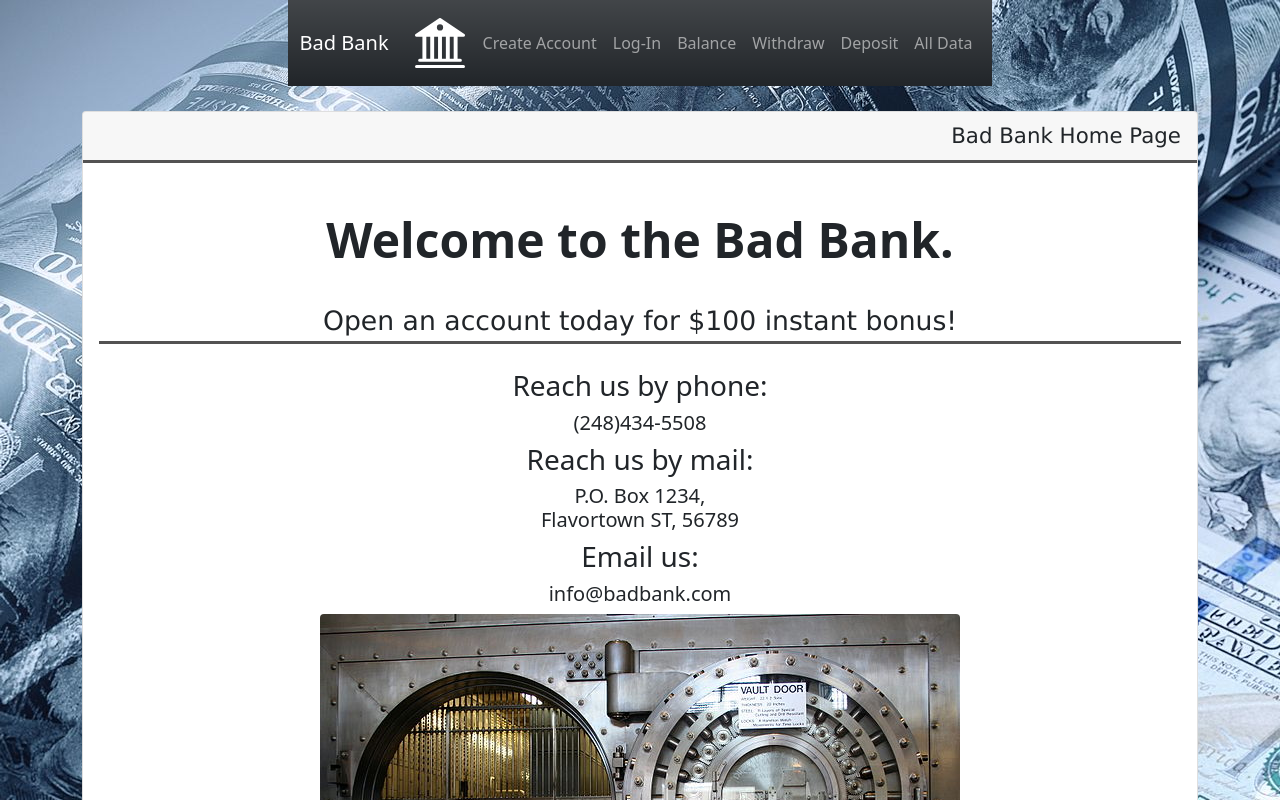
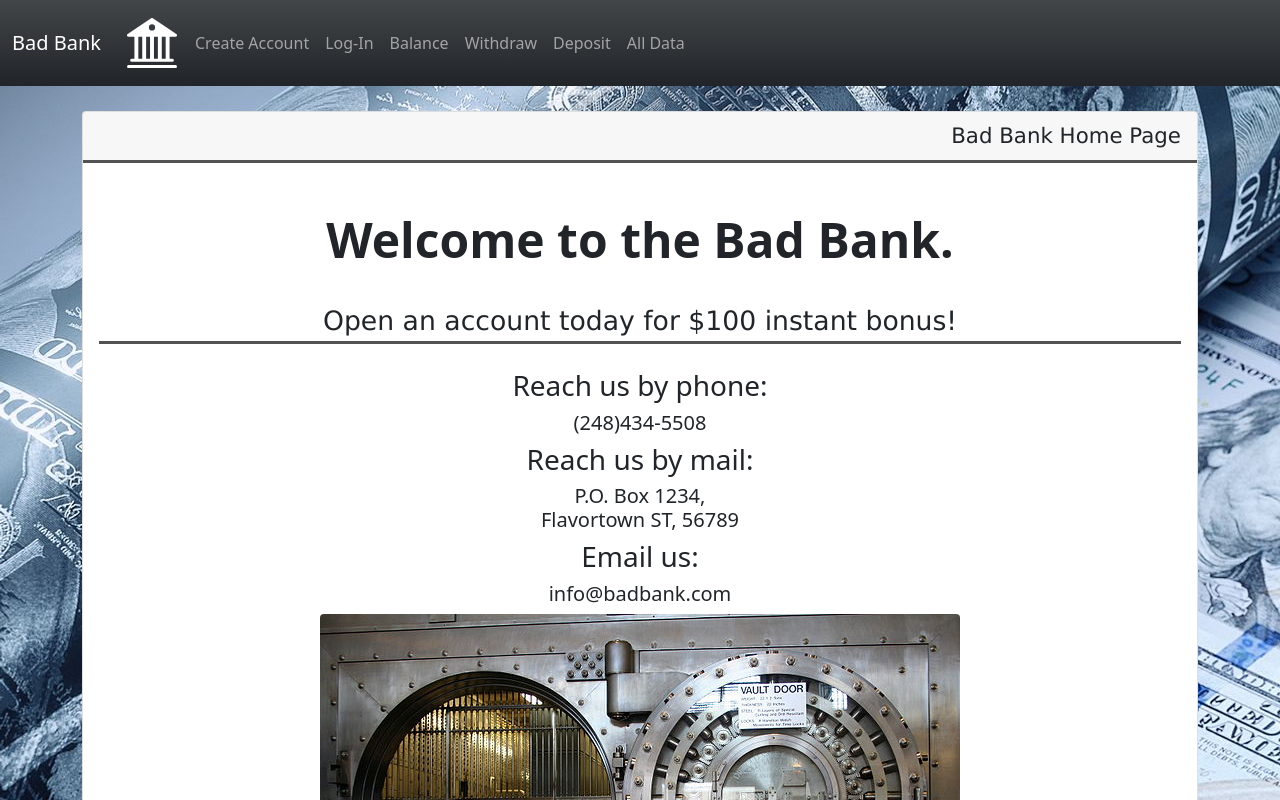
Before and after one commit to MorganMaltba/Bad-Bank, a React (Create React App) app in the folder client/: page / in a window 1280 px wide. Shown: the top 800 px of the page. Built offline with nearby package versions, Linux system fonts and the light colour scheme; no server answers.

Commit message:
Edit Grid

```diff
--- a/client/src/App.css
+++ b/client/src/App.css
@@ -19,8 +19,8 @@
 
 #grid{
   display:grid;
+  grid-template-rows: 100%, auto;
   grid-auto-columns: 1fr 3fr 1fr;
-  grid-template-rows: 100%, auto;
   justify-items: center;
   margin-bottom: 0px;
   background-image: url('./components/images/money.jpg'); /*CREDIT: GETTY IMAGES/ISTOCKPHOTO*/
--- a/client/src/App.js
+++ b/client/src/App.js
@@ -23,8 +23,8 @@ function App() {
 
   return (
       <BrowserRouter>
+      <NavBar />
     <div id='grid' className='main'>
-          <NavBar />
         <div className='container'>
           <Switch>
 
```
